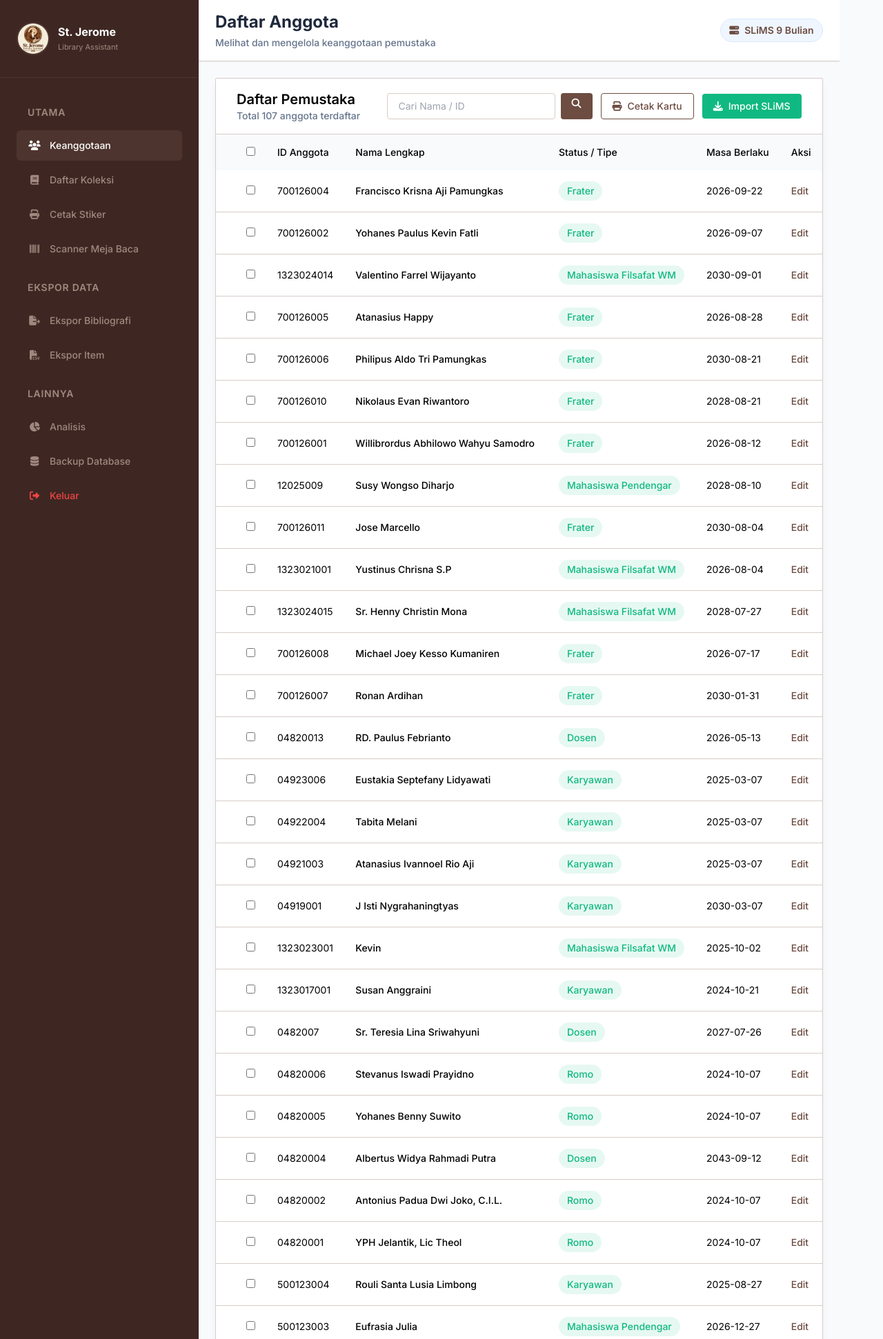
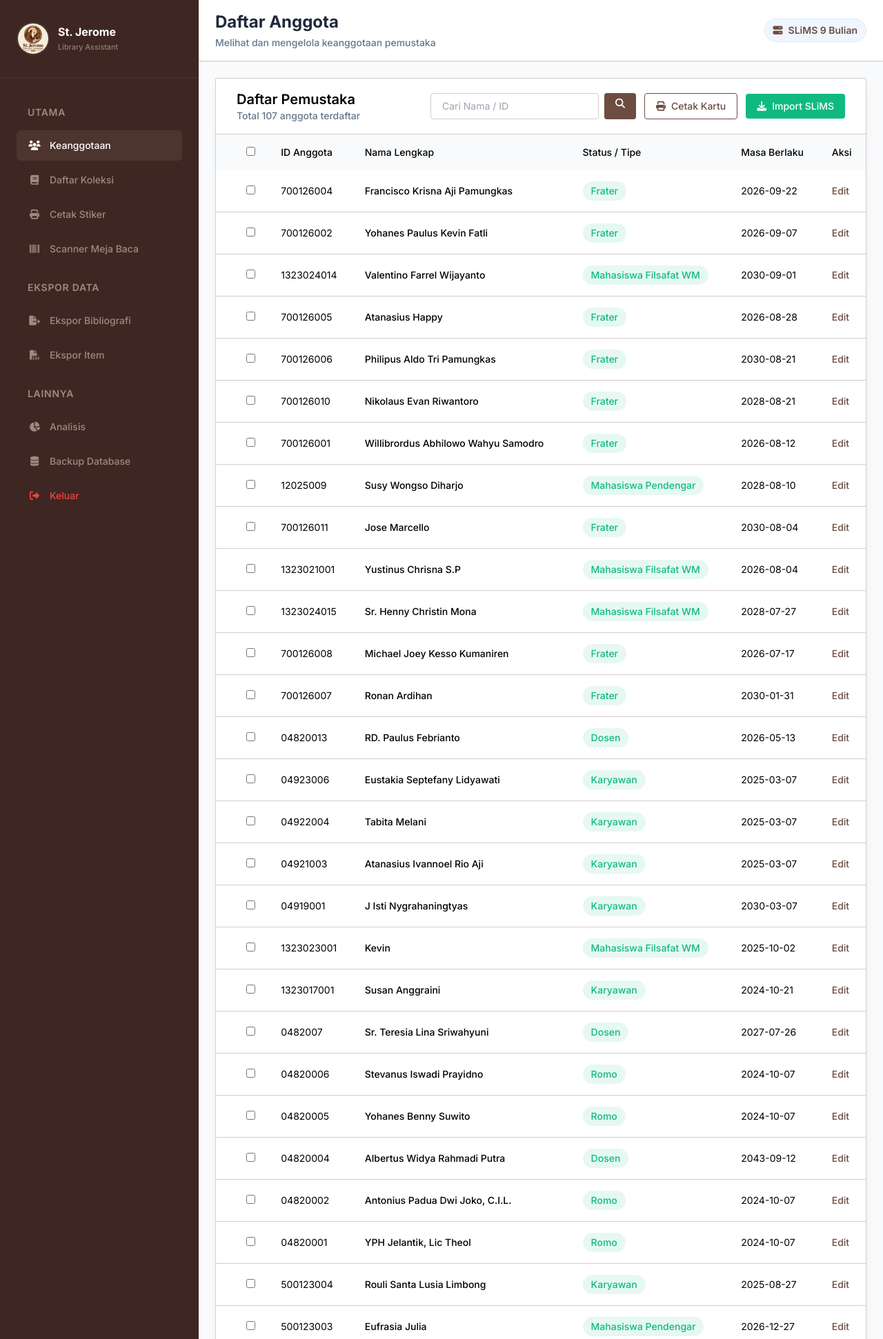
Before and after one commit to yosef-lib/st_jerome_web, a Flask app: page /anggota in a window 1280 px wide. Shown: the top 1942 px of the page at 69% size. Run offline with Flask 3, Linux system fonts and the light colour scheme; the visitor is signed in with stand-in values (Sample User, id 1); data comes from the database, SQL or seed files in the repository; some libraries are stand-ins or nearby versions.

Commit message:
Fix layout wrapper width

```diff
--- a/templates/layout.html
+++ b/templates/layout.html
@@ -79,7 +79,7 @@
 <body class="bg-slate-50 text-slate-600 text-sm font-sans antialiased overflow-hidden">
     <!-- Flash Messages (Silent in background, or show as toasts later) -->
 
-    <div class="flex h-screen overflow-hidden">
+    <div class="flex h-screen w-full overflow-hidden">
 
         <!-- ===== SIDEBAR ===== -->
         <aside id="sidebar" class="absolute left-0 top-0 z-[9999] flex h-screen w-72 flex-col overflow-y-hidden bg-boxdark duration-300 ease-linear lg:static lg:translate-x-0 -translate-x-full">
```
